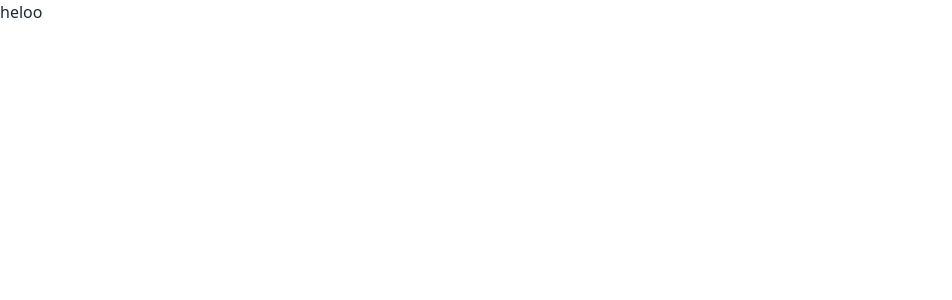
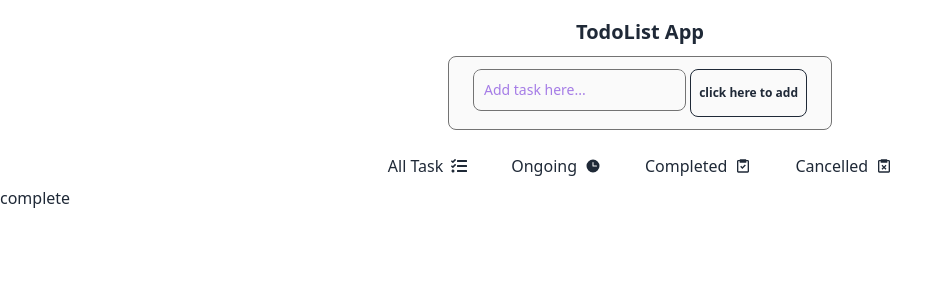
Before and after one commit to rodence/todo-v2, a React (Create React App) app: page /completed in a window 1280 px wide. Shown: the top 300 px of the page, without its empty margins (0-952 px from the left). Built offline with nearby package versions, Linux system fonts and the light colour scheme.

Commit message:
routings pages

```diff
--- a/src/App.js
+++ b/src/App.js
@@ -1,7 +1,21 @@
-import "./App.css";
+import { Route, Router, Routes } from "react-router-dom";
+import { AllTask } from "./component/allTask";
+import { OngoingTask } from "./component/ongoingTask";
+import { CompletedTask } from "./component/completedTask";
+import { CancelledTask } from "./component/cancelled";
 
 function App() {
-  return <div className="App">heloo</div>;
+  return (
+    <div>
+      <AllTask />
+      <Routes>
+        <Route path="/" element={<AllTask />} />
+        <Route path="/ongoing" element={<OngoingTask />} />
+        <Route path="/completed" element={<CompletedTask />} />
+        <Route path="/cancelled" element={<CancelledTask />} />
+      </Routes>
+    </div>
+  );
 }
 
 export default App;
--- /dev/null
+++ b/src/component/allTask.js
@@ -0,0 +1,83 @@
+import * as FA from "react-icons/fa";
+import * as PI from "react-icons/pi";
+import * as BI from "react-icons/bi";
+import { Link, Outlet } from "react-router-dom";
+import { OngoingTask } from "./ongoingTask";
+import { CompletedTask } from "./completedTask";
+import { CancelledTask } from "./cancelled";
+
+export const AllTask = () => {
+  const nav = [
+    {
+      name: "All Task",
+      path: "/",
+      icon: <FA.FaTasks />,
+      element: <AllTask />,
+    },
+
+    {
+      name: "Ongoing",
+      path: "/ongoing",
+      icon: <PI.PiClockFill />,
+      element: <OngoingTask />,
+    },
+
+    {
+      name: "Completed",
+      path: "/completed",
+      icon: <BI.BiTask />,
+      element: <CompletedTask />,
+    },
+
+    {
+      name: "Cancelled",
+      path: "/cancelled",
+      icon: <BI.BiTaskX />,
+      element: <CancelledTask />,
+    },
+  ];
+  return (
+    <div className="flex flex-row items-center justify-center ">
+      <div className="navbar bg-base-100 flex flex-col items-center justify-center">
+        <div className="navbar-center">
+          <a className="btn btn-ghost text-xl">TodoList App</a>
+        </div>
+        <div>
+          <form
+            className="text-neutral-800 relative overflow-hidden flex flex-col justify-around w-96 border border-neutral-500 rounded-lg bg-neutral-50 p-3 px-6"
+          >
+            <div className="flex gap-1">
+              <div className="relative rounded-lg w-64 overflow-hidden  before:absolute before:w-12 before:h-12 before:content['']  ">
+                <input
+                  placeholder="Add task here..."
+                  className="relative bg-transparent ring-0 outline-none border border-neutral-500 text-neutral-900 placeholder-violet-700 text-sm rounded-lg focus:ring-violet-500 placeholder-opacity-60 focus:border-violet-500 block w-full p-2.5 checked:bg-emerald-500"
+                  type="text"
+                  required
+
+
+                />
+              </div>
+              <button
+                className="btn btn-outline btn-info0  p-2 rounded-lg-400 text-xs"
+                type="submit"
+              >
+                click here to add
+              </button>
+            </div>
+          </form>
+        </div>
+        <div className="flex flex-row items-center justify-center gap-11 mt-6">
+          {nav.map(({ name, icon, path }) => (
+            <Link to={path} key={name}>
+              <div className="flex flex-row items-center gap-2">
+                {name}
+                {icon}
+              </div>
+            </Link>
+          ))}
+        </div>
+      </div>
+
+    </div>
+  );
+};
--- /dev/null
+++ b/src/component/cancelled.js
@@ -0,0 +1,7 @@
+
+
+export const CancelledTask = () => {
+
+
+  return <div>Cancelled</div>;
+};
--- /dev/null
+++ b/src/component/completedTask.js
@@ -0,0 +1,7 @@
+
+
+export const CompletedTask = ()=>{
+    return(
+        <div>complete</div>
+    )
+}
--- a/src/component/home.js
+++ /dev/null
@@ -1,7 +0,0 @@
-import React from "react";
-
-const Home = () => {
-  return <div>home</div>;
-};
-
-export default Home;
--- /dev/null
+++ b/src/component/ongoingTask.js
@@ -0,0 +1,7 @@
+
+
+export const OngoingTask = ()=>{
+    return(
+        <div>Ongoing</div>
+    )
+}
--- a/src/index.js
+++ b/src/index.js
@@ -3,12 +3,13 @@ import ReactDOM from 'react-dom/client';
 import './index.css';
 import App from './App';
 import reportWebVitals from './reportWebVitals';
+import { BrowserRouter } from 'react-router-dom';
 
 const root = ReactDOM.createRoot(document.getElementById('root'));
 root.render(
-  <React.StrictMode>
+  <BrowserRouter>
     <App />
-  </React.StrictMode>
+  </BrowserRouter>
 );
 
 // If you want to start measuring performance in your app, pass a function
```
